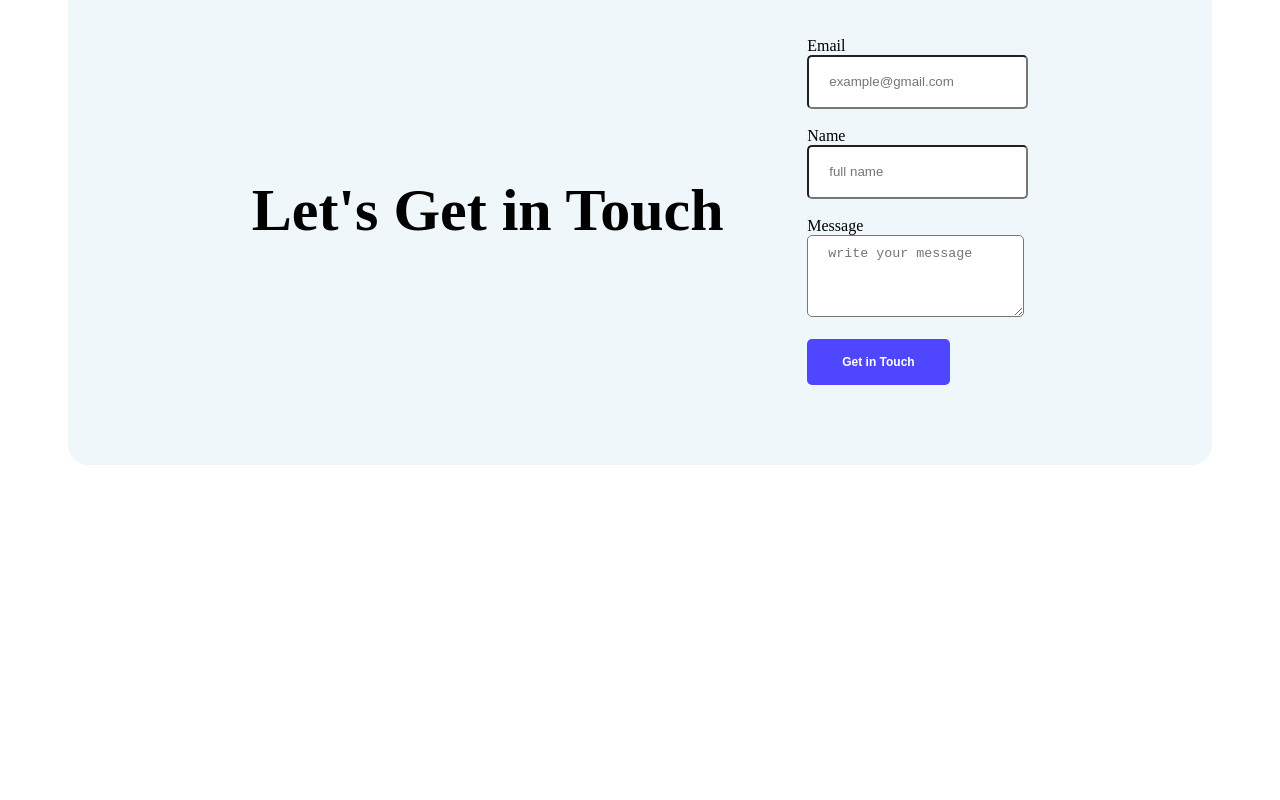
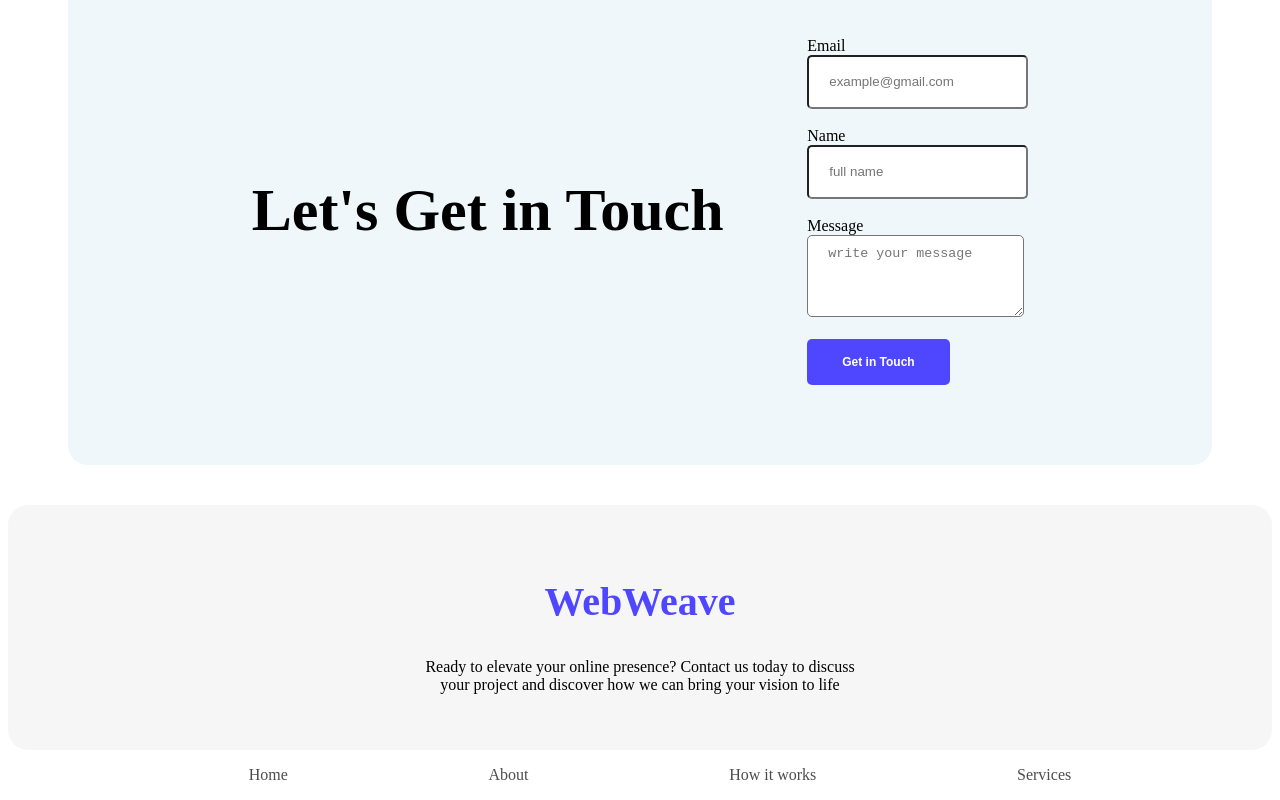
Before and after one commit to Jyotishaikh/assignment1, a plain HTML site: page index.html in a window 1280 px wide. Shown: the part 1518-2318 px from the top of the page. Before the commit the page ends 2023 px from the top, so only its background shows below. Drawn offline with Linux system fonts and the light colour scheme.

Commit message:
added footer area

```diff
--- a/index.html
+++ b/index.html
@@ -77,7 +77,19 @@
         </section>
     </main>
     <footer>
+        <div class="footer">
+            <h2 class="footer-title">WebWeave</h2>
+            <p class="footer-subtitle">Ready to elevate your online presence? Contact us today to discuss <br> your project and discover how we can bring your vision to life</p>
 
+        </div>
+        <div class="footer-links">
+            <ul class="links">
+                <li><a href=""> Home</a></li>
+                <li><a href="">About</a></li>
+                <li><a href="">How it works</a></li>
+                <li><a href="">Services</a></li>
+            </ul>
+        </div>
     </footer>
 </body>
 </html>
--- a/style/style.css
+++ b/style/style.css
@@ -163,3 +163,32 @@ textarea{
     padding: 10px 20px;
     columns: 50px;
 }
+
+/* footer style */
+.footer {
+    background-color:rgba(211, 211, 211,20%);
+    padding: 40px 20px;
+    align-items: center;
+    justify-content: space-evenly;
+    text-align: center;
+    border-radius: 20px;
+
+
+}
+.footer-title{
+    font-size: 40px;
+    font-weight: 900;
+    color:rgba(78,71, 255, 100%) ;
+}
+footer ul li{
+    list-style: none;
+}
+footer ul li a{
+    text-decoration: none;
+    color:rgba(0, 0, 0,70%);
+}
+.links{
+    display: flex;
+    align-items: center;
+    justify-content: space-evenly;
+}
```
